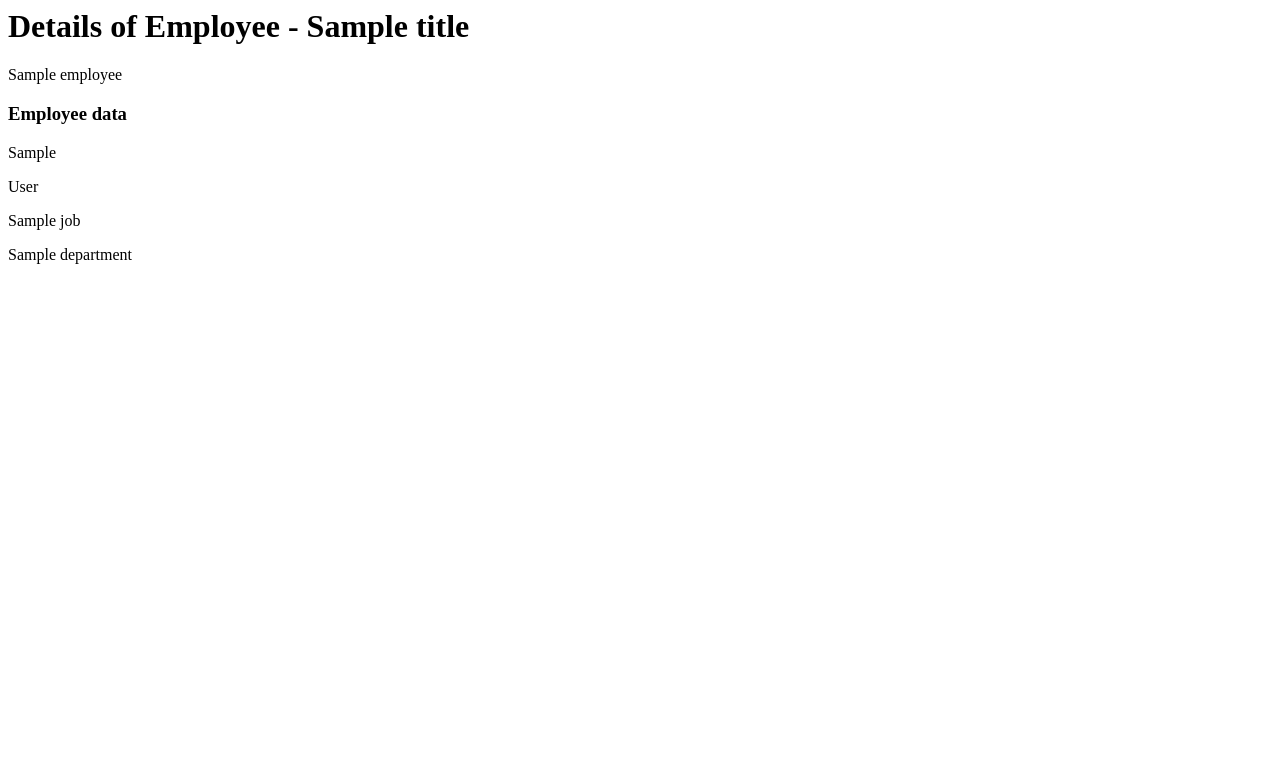
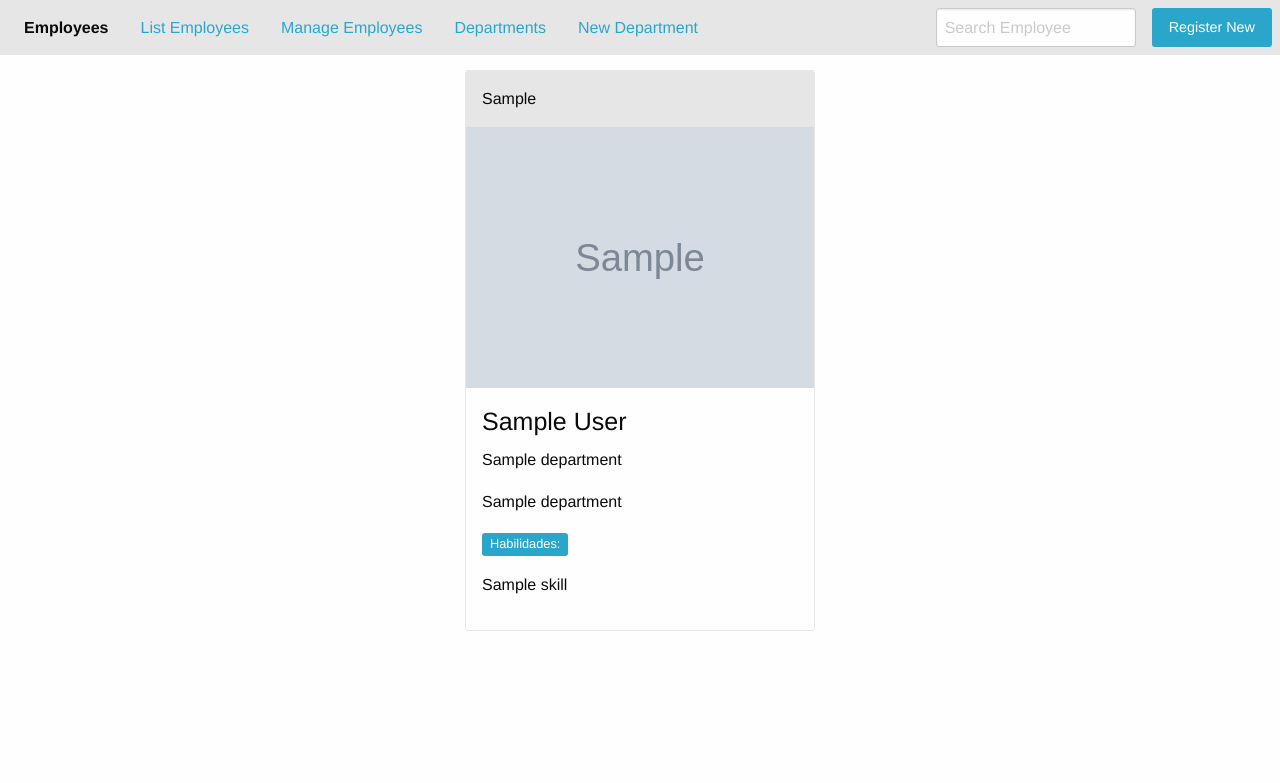
Before and after one commit to apinto25/employees_project, a Django app: template templates/person/detail_employee.html in a window 1280 px wide. Shown: the top 783 px of the page. Run offline with Django 3.2, Linux system fonts and the light colour scheme; the template is opened without the code that fills it: most values are stand-ins (such as "Sample title", 1, 10 or a date in 2020); grey boxes marked "Sample" are stand-in pictures; some libraries are stand-ins or nearby versions.

Commit message:
Add screen of employee details.

```diff
--- a/employees/settings/local.py
+++ b/employees/settings/local.py
@@ -4,7 +4,7 @@ from .base import *
 # SECURITY WARNING: don't run with debug turned on in production!
 DEBUG = True
 
-ALLOWED_HOSTS = ["localhost", "78026c2b4dd7.ngrok.io"]
+ALLOWED_HOSTS = ["localhost", "ddaff85d50fa.ngrok.io"]
 
 
 # Database
--- a/templates/person/detail_employee.html
+++ b/templates/person/detail_employee.html
@@ -1,8 +1,42 @@
-<h1>Details of Employee - {{title}}</h1>
-{{ employee }}
+{% extends 'base.html' %}
 
-<h3>Employee data</h3>
-<p>{{employee.first_name}}</p>
-<p>{{employee.last_name}}</p>
-<p>{{employee.job}}</p>
-<p>{{employee.department}}</p>
+{% load static %}
+
+{% block title %}
+{{ object.full_name }}
+{% endblock title %}
+
+
+{% block content %}
+
+{% include 'includes/header.html' %}
+
+<div class="grid-container">
+    <div class="grid-x grid-margn-x align-center">
+        <div class="cell large-4 card" style="width: 350px; margin-top: 15px;">
+            <div class="card-divider">
+                {{ employee.get_job_display }}
+            </div>
+
+            {% if employee.avatar %}
+            <img src="{{ employee.avatar.url }}">
+            {% else %}
+            <img src="{% static 'img/default_avatar.png' %}">
+            {% endif %}
+
+            <div class="card-section">
+                <h4>{{ employee.full_name }}</h4>
+                <p>{{ employee.department.name }}</p>
+                <p>{{ employee.department.short_name }}</p>
+                <p><span class="label">Habilidades:</span></p>
+                <ul class="vertical menu">
+                    {% for skill in employee.skill.all %}
+                        <p>{{ skill.skill }}</p>
+                    {% endfor %}
+                </ul>
+            </div>
+        </div>
+    </div>
+</div>
+
+{% endblock content %}
```
Also changed, not shown: static/img/default_avatar.png (added).
